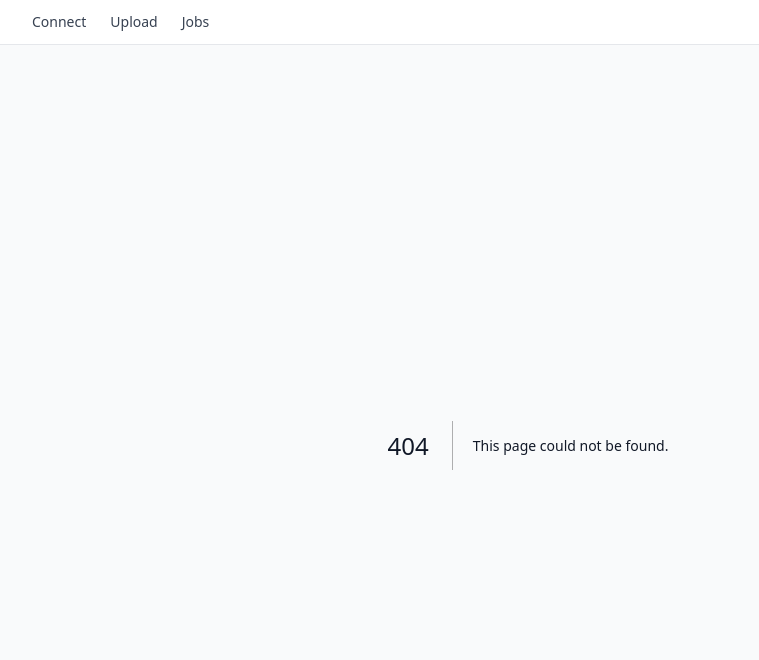
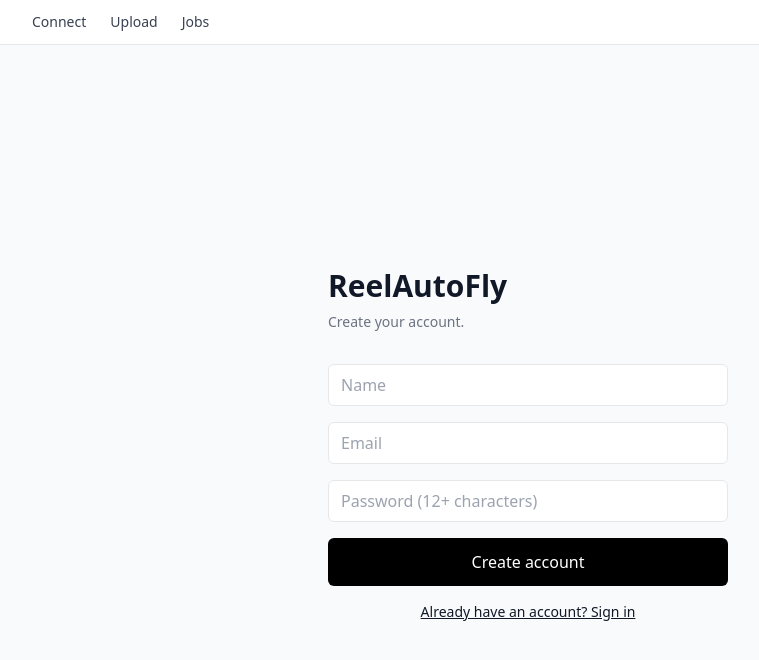
Before and after one commit to bi421/reelautofly, a Next.js app in the folder apps/web/: page /auth in a window 1280 px wide. Before the commit this address had no page. Shown: the top 660 px of the page, without its empty margins (112-871 px from the left). Built offline with nearby package versions, Linux system fonts and the light colour scheme.

Commit message:
feat(saas): add secure web account flow

```diff
--- /dev/null
+++ b/apps/web/src/app/auth/page.tsx
@@ -0,0 +1,55 @@
+'use client'
+
+import { FormEvent, useState } from 'react'
+import { useRouter } from 'next/navigation'
+
+export default function AuthPage() {
+  const router = useRouter()
+  const [mode, setMode] = useState<'login' | 'signup'>('signup')
+  const [email, setEmail] = useState('')
+  const [password, setPassword] = useState('')
+  const [name, setName] = useState('')
+  const [error, setError] = useState('')
+  const [loading, setLoading] = useState(false)
+
+  async function submit(event: FormEvent) {
+    event.preventDefault()
+    setLoading(true)
+    setError('')
+    try {
+      const response = await fetch(`/api/auth/${mode}`, {
+        method: 'POST',
+        headers: { 'Content-Type': 'application/json' },
+        credentials: 'include',
+        body: JSON.stringify(mode === 'signup' ? { email, password, name } : { email, password }),
+      })
+      const data = await response.json()
+      if (!response.ok) throw new Error(data.message || data.error || 'Authentication failed')
+      router.push('/')
+      router.refresh()
+    } catch (err) {
+      setError(err instanceof Error ? err.message : 'Authentication failed')
+    } finally {
+      setLoading(false)
+    }
+  }
+
+  return (
+    <main className="mx-auto flex min-h-screen max-w-md flex-col justify-center px-6">
+      <h1 className="text-3xl font-bold">ReelAutoFly</h1>
+      <p className="mt-2 text-sm text-gray-500">{mode === 'signup' ? 'Create your account.' : 'Sign in to your account.'}</p>
+      <form onSubmit={submit} className="mt-8 space-y-4">
+        {mode === 'signup' && <input required maxLength={120} value={name} onChange={(e) => setName(e.target.value)} placeholder="Name" className="w-full rounded-md border px-3 py-2" />}
+        <input required type="email" maxLength={320} value={email} onChange={(e) => setEmail(e.target.value)} placeholder="Email" className="w-full rounded-md border px-3 py-2" />
+        <input required type="password" minLength={12} maxLength={200} value={password} onChange={(e) => setPassword(e.target.value)} placeholder="Password (12+ characters)" className="w-full rounded-md border px-3 py-2" />
+        {error && <p className="rounded-md border border-red-200 bg-red-50 p-3 text-sm text-red-700">{error}</p>}
+        <button disabled={loading} className="w-full rounded-md bg-black px-4 py-3 font-medium text-white disabled:opacity-50">
+          {loading ? 'Please wait…' : mode === 'signup' ? 'Create account' : 'Sign in'}
+        </button>
+      </form>
+      <button onClick={() => setMode(mode === 'signup' ? 'login' : 'signup')} className="mt-4 text-sm underline">
+        {mode === 'signup' ? 'Already have an account? Sign in' : 'Need an account? Sign up'}
+      </button>
+    </main>
+  )
+}
```
